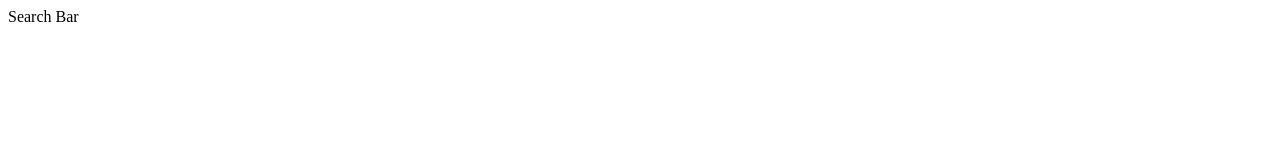
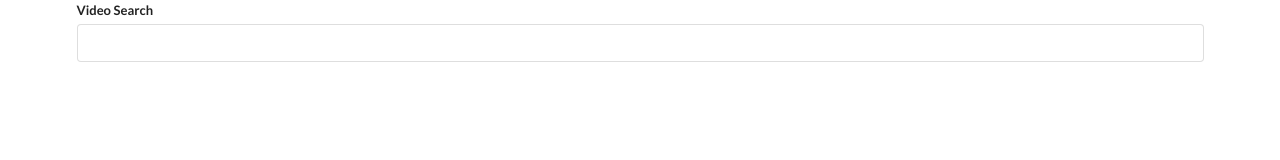
Before and after one commit to Yogesh9643/video_app, a React app: page / in a window 1280 px wide. Built offline with nearby package versions, Linux system fonts and the light colour scheme.

Commit message:
Added input for the form

```diff
--- a/public/index.html
+++ b/public/index.html
@@ -24,6 +24,7 @@
       work correctly both with client-side routing and a non-root public URL.
       Learn how to configure a non-root public URL by running `npm run build`.
     -->
+    <link rel="stylesheet" href="https://cdnjs.cloudflare.com/ajax/libs/semantic-ui/2.4.1/semantic.min.css"/>
     <title>React App</title>
   </head>
   <body>
--- a/src/components/App.js
+++ b/src/components/App.js
@@ -2,9 +2,9 @@ import React from "react";
 import ReactDOM from "react-dom";
 import SearchBar from './SeachBar';
 
-class App extends React.Component{
-    render(){
-        return(<div><SearchBar/></div>);
+class App extends React.Component {
+    render() {
+        return (<div className="ui container"><SearchBar /></div>);
     }
 }
 
--- a/src/components/SeachBar.js
+++ b/src/components/SeachBar.js
@@ -1,8 +1,36 @@
 import React from "react";
 
-class SearchBar extends React.Component{
-    render(){
-        return (<div>Search Bar</div>);
+class SearchBar extends React.Component {
+    state = { term: '' };
+
+    onInputChange = (event) => {
+        this.setState({ term: event.target.value });
+
+    }
+    onFormSubmit=(event)=>{
+      event.prevent.Default();
+
+      //TODO - Make sure we call callback from the parent app to tell the app that form has been submitted
+    }
+
+    render() {
+        return (
+            <div className='search-bar ui segmet'>
+                <form className='ui form' onSubmit={this.onFormSubmit}>
+                    <div className='field'>
+                        <label>Video Search</label>
+                        <input
+                            type="text"
+                            value={this.state.term}
+                            onChange={this.onInputChange}
+                        />
+
+                    </div>
+
+                </form>
+
+            </div>
+        );
     }
 }
 
```
